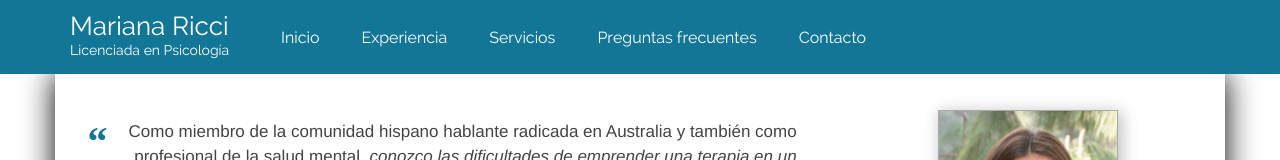
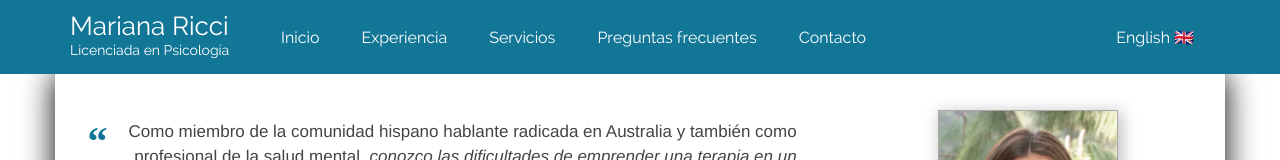
Before and after one commit to marianricci/marianricci.github.io, a plain HTML site: page sp.html in a window 1280 px wide. Shown: the top 160 px of the page. Drawn offline with nearby package versions, Linux system fonts and the light colour scheme; a script that the page names is missing.

Commit message:
Lang links

```diff
--- a/sp.html
+++ b/sp.html
@@ -90,13 +90,14 @@
                       <span class="icon-bar"></span>
                     </button>
                   </div>
-                  <div class="collapse navbar-collapse scrollspy smooth-scroll" id="navbar-collapse-1">
-                    <ul class="nav navbar-nav">
+                  <div class="collapse navbar-collapse scrollspy smooth-scroll" id="navbar-collapse-1" style="padding-right: 0px;">
+                    <ul class="nav navbar-nav"  style="width: 100%;">
                       <li><a href="#page-start">Inicio</a></li>
                       <li><a href="#texperience">Experiencia</a></li>
                       <li><a href="#tservices">Servicios</a></li>
                       <li><a href="#tfaq">Preguntas frecuentes</a></li>
                       <li><a href="#footer">Contacto</a></li>
+                      <li style="float: right;"><a href="index.html">English&nbsp;🇬🇧</a></li>
                     </ul>
                   </div>
                 </div>
```
Also changed, not shown: index.html (+3 -2 lines).
